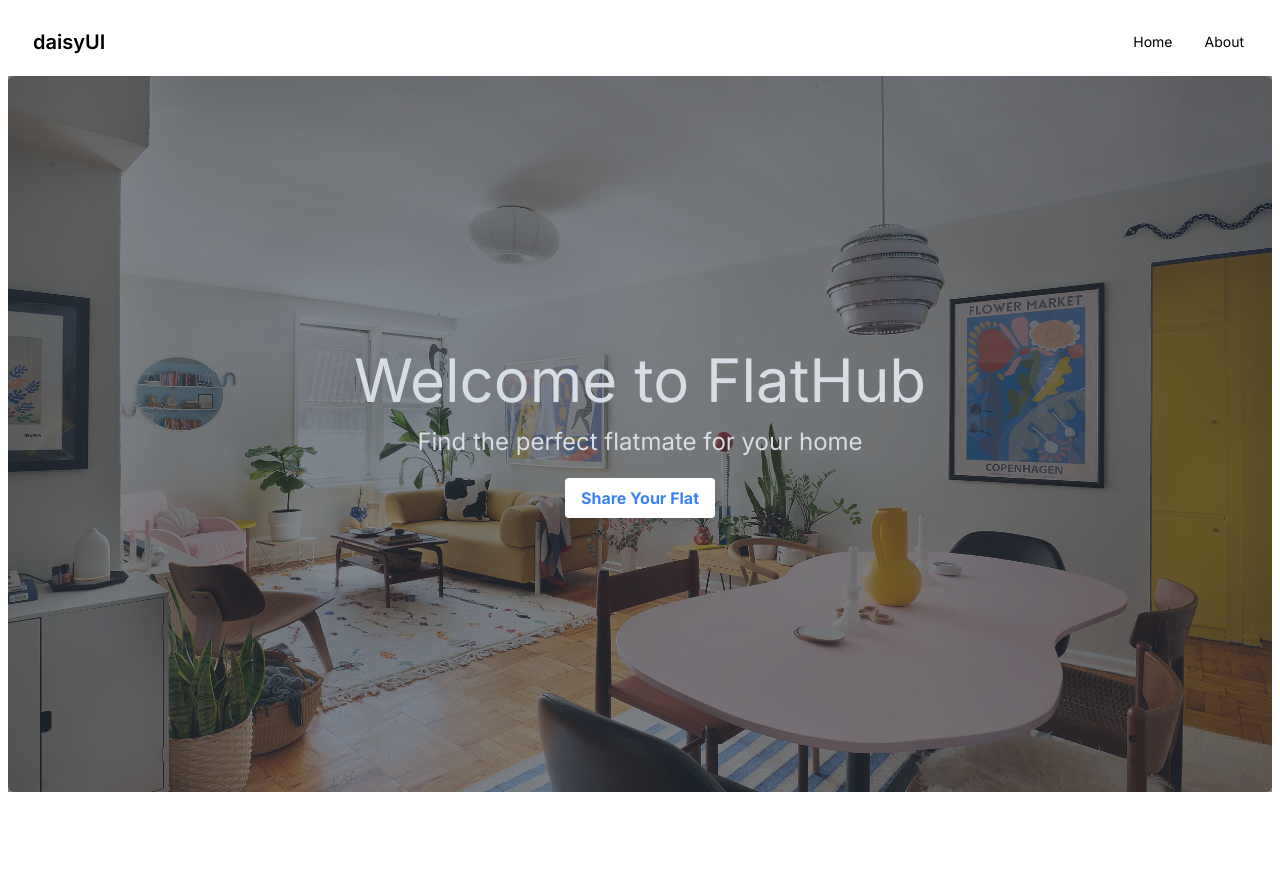
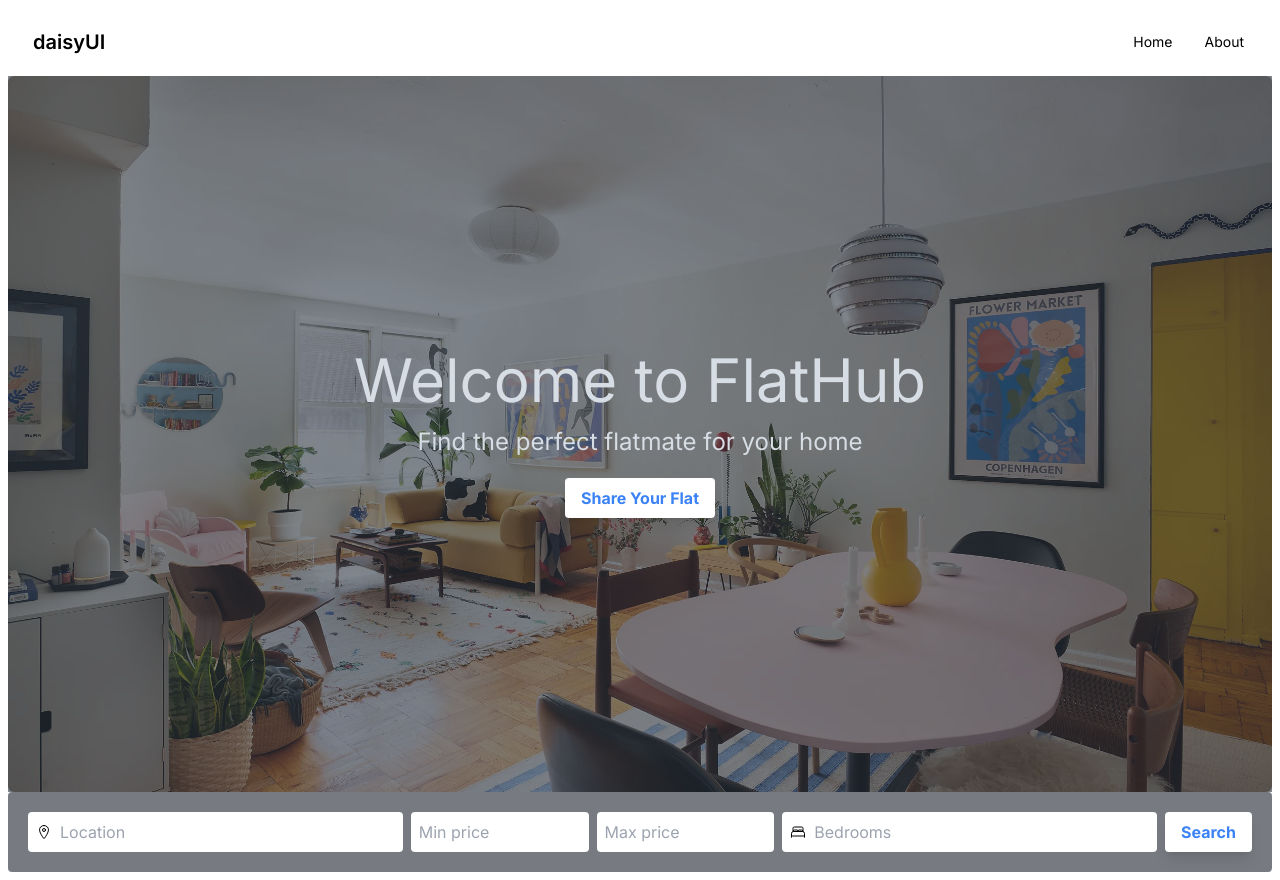
Before and after one commit to MehediMubin/flat-share-client, a Next.js app: page / in a window 1280 px wide. Before the commit the page ends 800 px from the top, so only its background shows below. Built offline with nearby package versions, Linux system fonts and the light colour scheme.

Commit message:
created the search section

```diff
--- a/package.json
+++ b/package.json
@@ -11,7 +11,8 @@
   "dependencies": {
     "next": "14.2.3",
     "react": "^18",
-    "react-dom": "^18"
+    "react-dom": "^18",
+    "react-icons": "^5.2.1"
   },
   "devDependencies": {
     "@types/node": "^20",
--- a/src/app/page.tsx
+++ b/src/app/page.tsx
@@ -1,4 +1,5 @@
 import Hero from "@/components/Hero";
+import Search from "@/components/Search";
 import React from "react";
 import Header from "../components/Header";
 
@@ -7,6 +8,7 @@ const page = () => {
       <div>
          <Header />
          <Hero />
+         <Search />
       </div>
    );
 };
--- /dev/null
+++ b/src/components/Search.tsx
@@ -0,0 +1,45 @@
+import { IoBedOutline, IoLocationOutline } from "react-icons/io5";
+
+const Search = () => {
+   return (
+      <div className="bg-[#777B81] p-5 flex flex-col md:flex-row justify-between items-center rounded">
+         <div className="bg-white rounded p-2 w-full mb-2 md:mb-0 md:mr-2 flex items-center">
+            <IoLocationOutline className="mr-2" />
+            <input
+               className="flex-1 border-none focus:outline-none focus:ring-0"
+               type="text"
+               placeholder="Location"
+            />
+         </div>
+         <div className="w-full mb-2 md:mb-0 md:mr-2 flex flex-col md:flex-row items-center">
+            <div className="flex items-center w-full mb-2 md:mb-0 md:mr-2">
+               <input
+                  className="bg-white rounded p-2 w-full focus:outline-none focus:ring-0"
+                  type="number"
+                  placeholder="Min price"
+               />
+            </div>
+            <div className="flex items-center w-full">
+               <input
+                  className="bg-white rounded p-2 w-full focus:outline-none focus:ring-0"
+                  type="number"
+                  placeholder="Max price"
+               />
+            </div>
+         </div>
+         <div className="bg-white rounded p-2 w-full mb-2 md:mb-0 md:mr-2 flex items-center">
+            <IoBedOutline className="mr-2" />
+            <input
+               className="flex-1 border-none focus:outline-none focus:ring-0"
+               type="number"
+               placeholder="Bedrooms"
+            />
+         </div>
+         <button className="bg-white text-blue-500 font-bold py-2 px-4 rounded shadow-lg w-full md:w-auto">
+            Search
+         </button>
+      </div>
+   );
+};
+
+export default Search;
```
Also changed, not shown: 1 other file (tests, documents, lock files or other folders).
